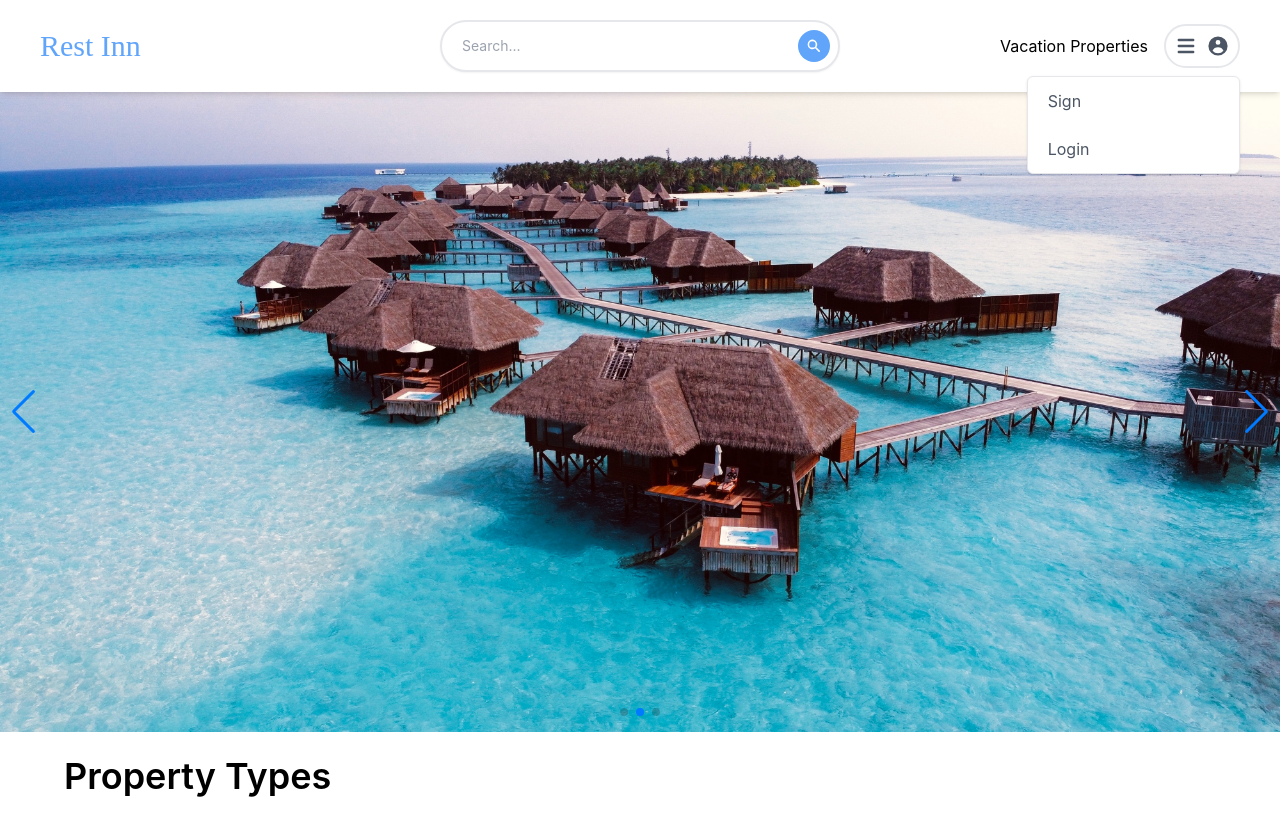
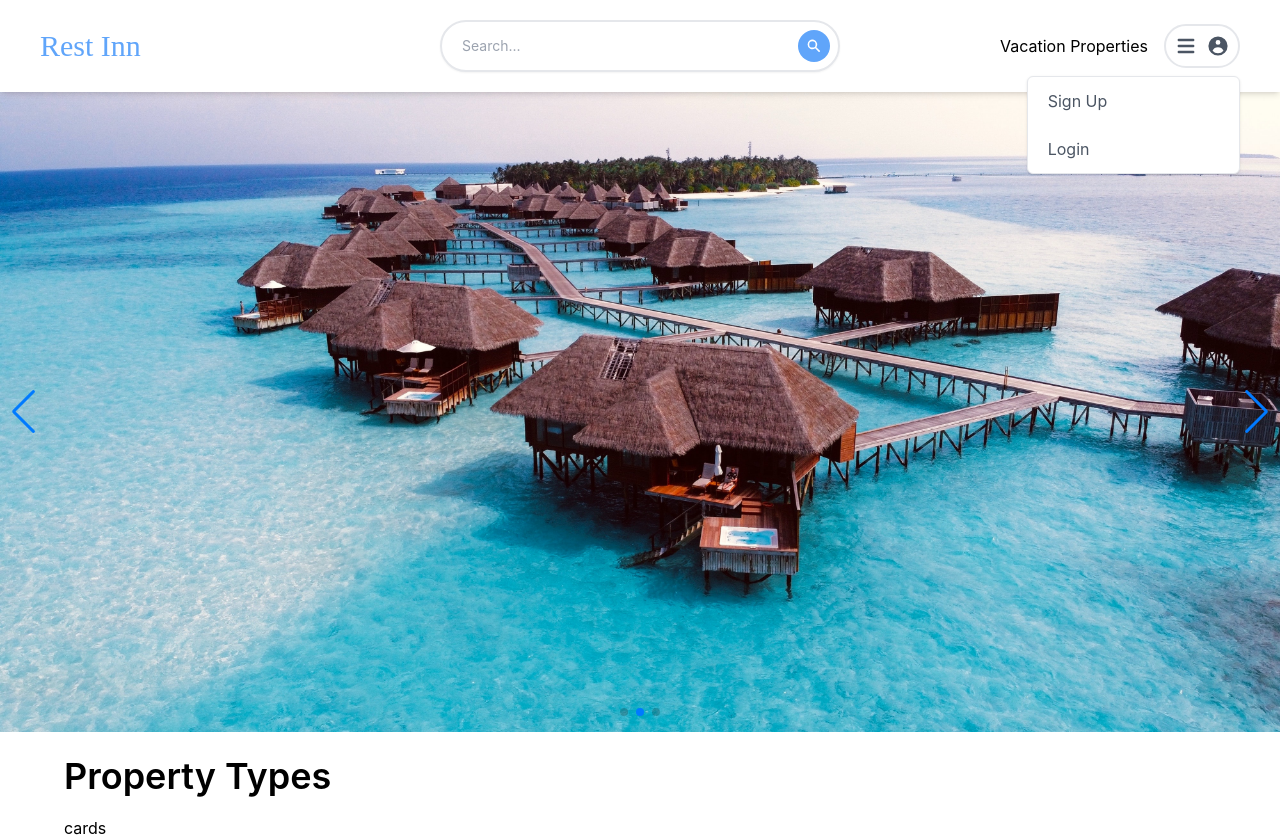
Before and after one commit to gschiralli/Rest-Inn-React-App, a React (Create React App) app: page / in a window 1280 px wide. Both pictures are taken after a click on the button 1202 px from the left and 46 px from the top of the page. Before the commit the page ends 816 px from the top, so only its background shows below. Built offline with nearby package versions, Linux system fonts and the light colour scheme; no server answers; grey boxes are pictures that could not be loaded.

Commit message:
Fetch data from api

```diff
--- a/src/App.js
+++ b/src/App.js
@@ -1,11 +1,15 @@
 import Homepage from "./pages/Homepage";
 import { BrowserRouter, Routes, Route } from "react-router-dom";
+import Signuppage from "./pages/Signuppage";
+import Loginpage from "./pages/Loginpage";
 
 function App() {
   return (
     <BrowserRouter>
       <Routes>
         <Route path="/" element={<Homepage />} />
+        <Route path="/login" element={<Loginpage />} />
+        <Route path="/signup" element={<Signuppage />} />
       </Routes>
     </BrowserRouter>
   );
--- a/src/components/Header.js
+++ b/src/components/Header.js
@@ -35,7 +35,7 @@ const Header = () => {
                     active ? " bg-gray-100" : ""
                   } block px-5 py-3 whitespace-no-wrap`}
                 >
-                  Sign
+                  Sign Up
                 </Link>
               )}
             </Menu.Item>
--- /dev/null
+++ b/src/components/TypeCard.js
@@ -0,0 +1,5 @@
+const TypeCard = () => {
+  return <div>cards</div>;
+};
+
+export default TypeCard;
--- a/src/pages/Homepage.js
+++ b/src/pages/Homepage.js
@@ -3,6 +3,7 @@ import { useEffect, useState } from "react";
 import Footer from "../components/Footer";
 import Header from "../components/Header";
 import Hero from "../components/Hero";
+import TypeCard from "../components/TypeCard";
 
 function Homepage() {
   const [properties, setProperties] = useState([
@@ -37,9 +38,11 @@ function Homepage() {
       <main className="max-w-7xl mx-auto px-8 sm:px-16">
         <section className="pt-6">
           <h2 className="text-4xl font-semibold pb-5">Property Types</h2>
+          {properties.map((item) => (
+            <TypeCard />
+          ))}
         </section>
       </main>
-      {console.log(properties)}
       <Footer />
     </div>
   );
--- /dev/null
+++ b/src/pages/Loginpage.js
@@ -0,0 +1,13 @@
+import Footer from "../components/Footer";
+import Header from "../components/Header";
+
+const Login = () => {
+  return (
+    <>
+      <Header />
+      <Footer />
+    </>
+  );
+};
+
+export default Login;
--- /dev/null
+++ b/src/pages/Signuppage.js
@@ -0,0 +1,14 @@
+import React from "react";
+import Footer from "../components/Footer";
+import Header from "../components/Header";
+
+const Signuppage = () => {
+  return (
+    <>
+      <Header />
+      <Footer />
+    </>
+  );
+};
+
+export default Signuppage;
```
